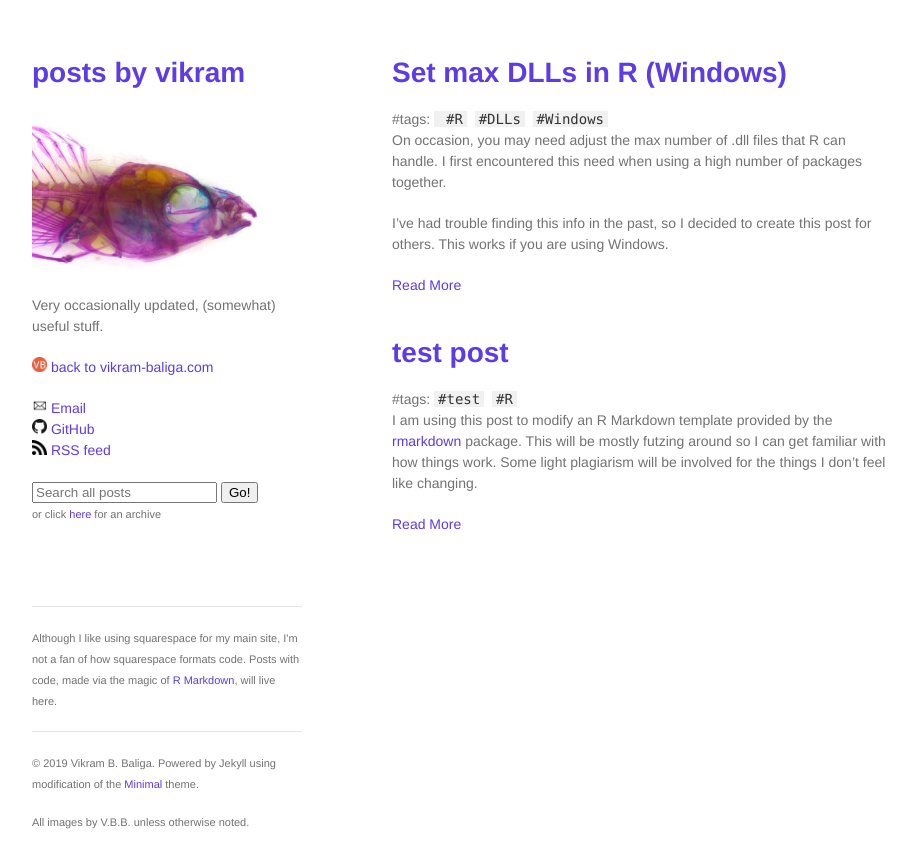
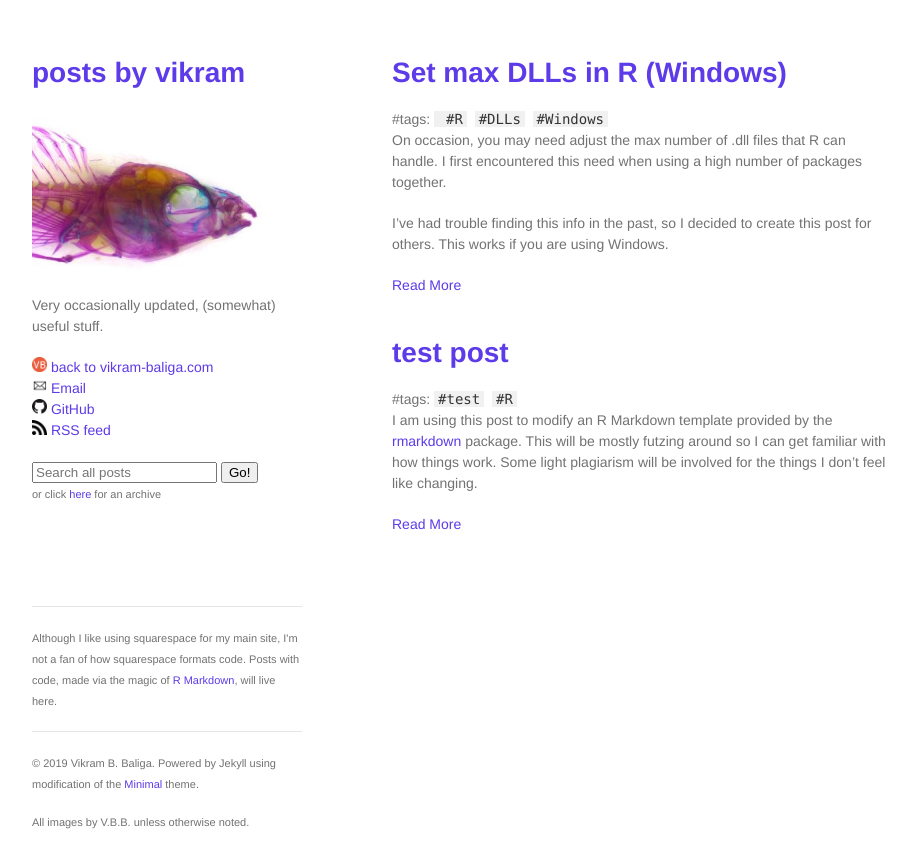
Before and after one commit to vbaliga/vbaliga.github.io, a Jekyll site: the page built from index.html, in a window 1280 px wide. Shown: the top 868 px of the page, without its empty margins (178-1094 px from the left). Built offline with Jekyll 4.4.1, drawn with Linux system fonts in a browser that asks for light colours; a script that is not in the unit is left out.

Commit message:
Update default.html

```diff
--- a/_layouts/default.html
+++ b/_layouts/default.html
@@ -22,13 +22,13 @@
 
         <p>{{ site.description | default: site.github.project_tagline }}</p>
 
-        <p class="view"><a href="https://www.vikram-baliga.com/"><img src="/images/vb32.png" style="width:15px; height:15px" title="vikram-baliga.com" alt="vikram-baliga.com"></a><a href="https://www.vikram-baliga.com/"><nobr>&nbsp;back to vikram-baliga.com</a></p>
+        <p class="view"style="margin: 0; padding-top:20;"><a href="https://www.vikram-baliga.com/"><img src="/images/vb32.png" style="width:15px; height:15px" title="vikram-baliga.com" alt="vikram-baliga.com"></a><a href="https://www.vikram-baliga.com/"><nobr>&nbsp;back to vikram-baliga.com</a></p>
 
-        <p class="view" style="margin: 0; padding-top:15;"><a href="mailto:vbaliga@zoology.ubc.ca"><img src="/images/email20.png" style="width:15px; height:15px" title="mailto:vbaliga@zoology.ubc.ca" alt="mailto:vbaliga@zoology.ubc.ca"></a><a href="mailto:vbaliga@zoology.ubc.ca">&nbsp;Email</a></p>
+        <p class="view" style="margin: 0; padding-top:20;"><a href="mailto:vbaliga@zoology.ubc.ca"><img src="/images/email20.png" style="width:15px; height:15px" title="mailto:vbaliga@zoology.ubc.ca" alt="mailto:vbaliga@zoology.ubc.ca"></a><a href="mailto:vbaliga@zoology.ubc.ca">&nbsp;Email</a></p>
 
-        <p class="view" style="margin: 0; padding-top:15;"><a href="https://github.com/vbaliga"><img src="/images/GitHub-Mark-64px.png" style="width:15px; height:15px" title="github.com/vbaliga" alt="github.com/vbaliga"><a href="{{ site.github.owner_url }}">&nbsp;GitHub</a></p>
+        <p class="view" style="margin: 0; padding-top:20;"><a href="https://github.com/vbaliga"><img src="/images/GitHub-Mark-64px.png" style="width:15px; height:15px" title="github.com/vbaliga" alt="github.com/vbaliga"><a href="{{ site.github.owner_url }}">&nbsp;GitHub</a></p>
 
-        <p class="view" style="margin: 0; padding-top:15;"><a href="https://vbaliga.github.io/feed.xml"><img src="/images/appbar.rss.png" style="width:15px; height:15px" title="vbaliga.github.io/feed.xml" alt="vbaliga.github.io/feed.xml"></a><a href="https://vbaliga.github.io/feed.xml">&nbsp;RSS feed</a></p>
+        <p class="view" style="margin: 0; padding-top:20;"><a href="https://vbaliga.github.io/feed.xml"><img src="/images/appbar.rss.png" style="width:15px; height:15px" title="vbaliga.github.io/feed.xml" alt="vbaliga.github.io/feed.xml"></a><a href="https://vbaliga.github.io/feed.xml">&nbsp;RSS feed</a></p>
 
         <br>
 
```
